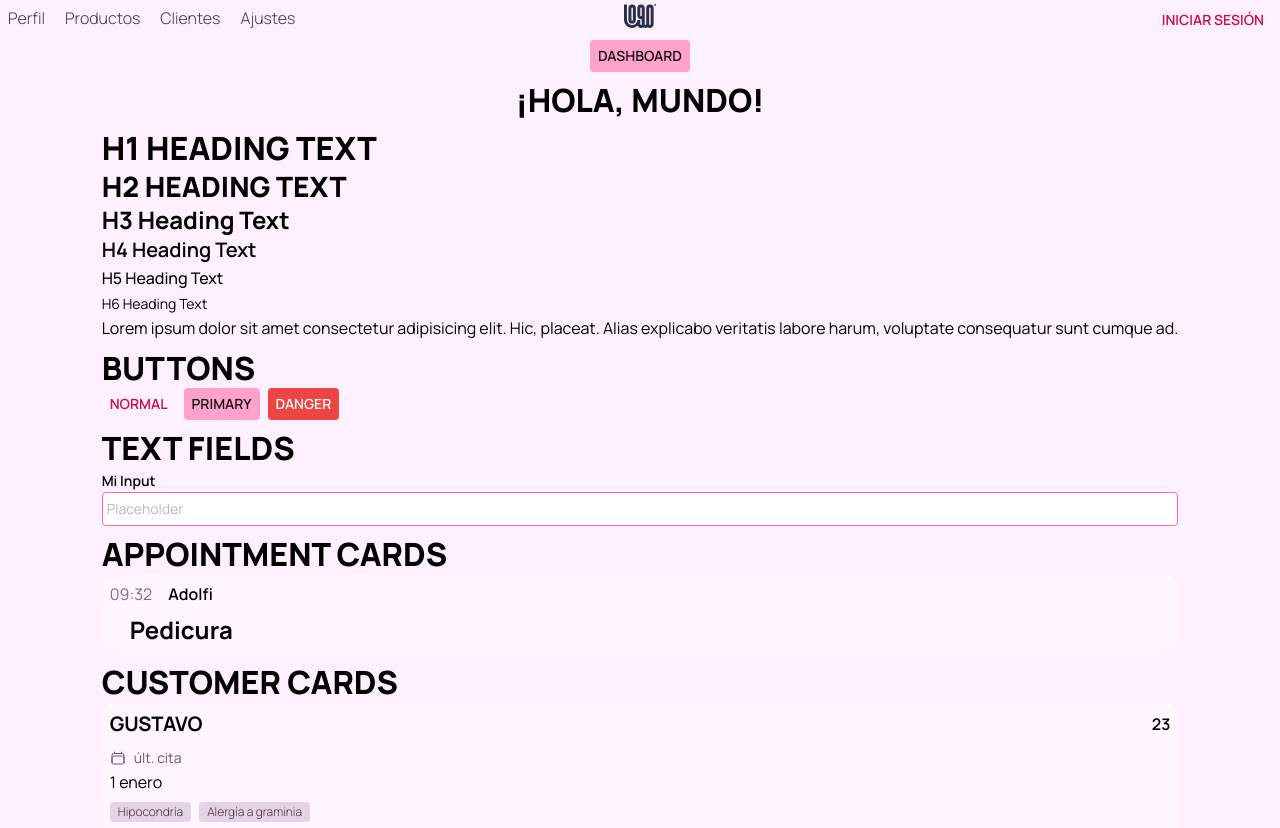
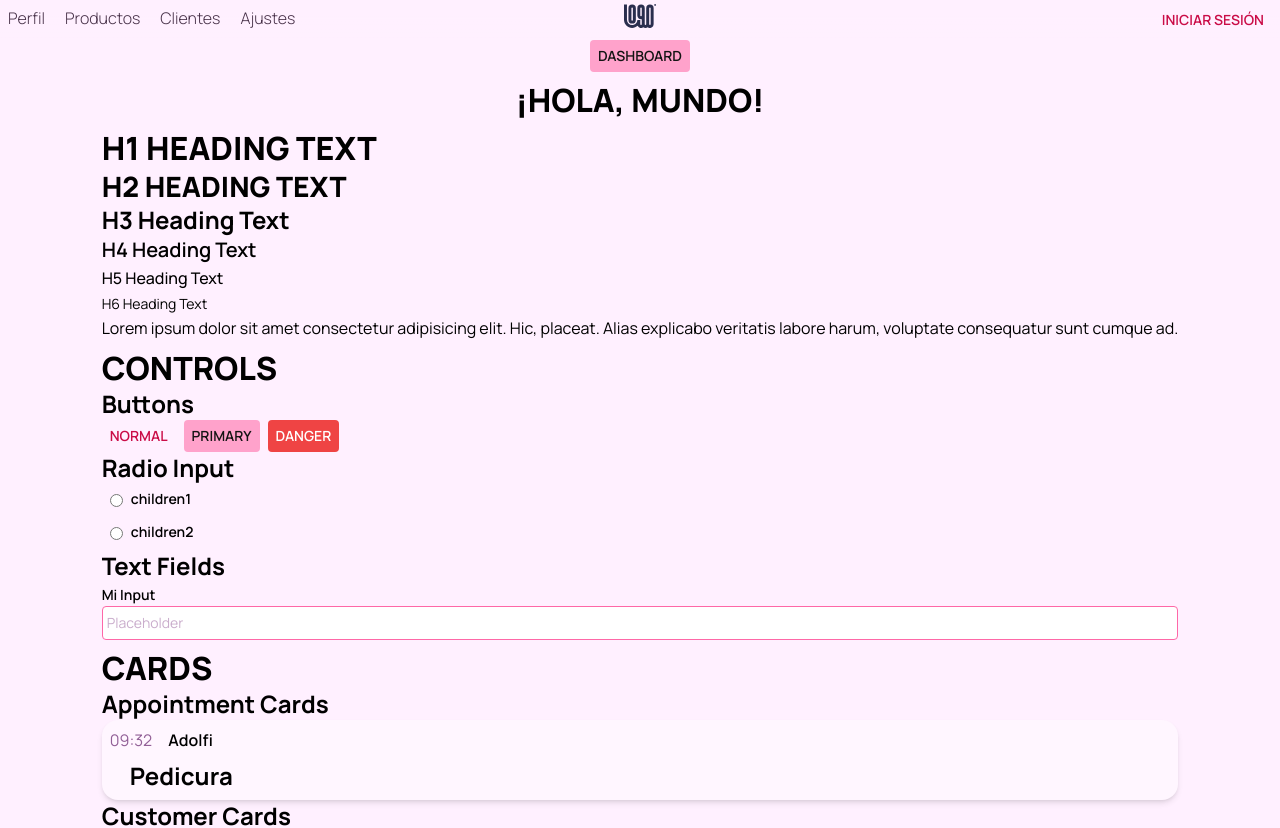
Before and after one commit to DevRomeral/beauticianapp, a Next.js app: page / in a window 1280 px wide. Shown: the top 828 px of the page. Built offline with nearby package versions, Linux system fonts and the light colour scheme; no server answers.

Commit message:
Created radio buttons elements

```diff
--- a/src/app/page.tsx
+++ b/src/app/page.tsx
@@ -7,6 +7,7 @@ import { useTranslations } from 'next-intl';
 import AppointmentCard from '@/components/appointment/AppointmentCard';
 import CustomerCard from '@/components/cards/CustomerCard';
 import Button from '@/components/inputs/Button';
+import RadioInput from '@/components/inputs/radio/RadioInput';
 import TextField from '@/components/inputs/TextField';
 
 export default function HomePage() {
@@ -39,25 +40,35 @@ export default function HomePage() {
           </p>
         </div>
         <div>
-          <h1>Buttons</h1>
+          <h1>Controls</h1>
+          <h3>Buttons</h3>
           <div className="flex flex-row gap-2">
             <Button text="Normal" />
             <Button style="primary" text="Primary" />
             <Button style="danger" text="Danger" />
           </div>
-        </div>
-        <div>
-          <h1>Text Fields</h1>
+          <h3>Radio Input</h3>
+          <RadioInput
+            isLoading={false}
+            name="tmpRadio"
+            onChange={(value: string) => {
+              console.log(value);
+            }}
+            options={[
+              { id: 'id1', value: 'value1', label: 'children1' },
+              { id: 'id2', value: 'value2', label: 'children2' },
+            ]}
+          />
+          <h3>Text Fields</h3>
           <div className="flex flex-row gap-2">
             <TextField id="tfPrueba" label="Mi Input" placeholder="Placeholder" />
           </div>
         </div>
         <div>
-          <h1>Appointment Cards</h1>
+          <h1>Cards</h1>
+          <h3>Appointment Cards</h3>
           <AppointmentCard date={new Date(Date.now())} customer="Adolfi" service="Pedicura"></AppointmentCard>
-        </div>
-        <div>
-          <h1>Customer Cards</h1>
+          <h3>Customer Cards</h3>
           <CustomerCard
             customer={new Customer('1', 'Gustavo', new Date(2001, 0, 1), new Date(2024, 0, 1, 12, 34), ['1', '2'])}
           />
--- a/src/components/cards/Card.tsx
+++ b/src/components/cards/Card.tsx
@@ -7,7 +7,7 @@ export interface CardProps {
 
 const Card: React.FC<CardProps> = ({ id, children }) => {
   return (
-    <div className="rounded-card flex flex-col gap-2 bg-background-50 p-2" id={id} data-testid={id}>
+    <div className="rounded-card flex flex-col gap-2 bg-background-50 p-2 shadow-md" id={id} data-testid={id}>
       {children}
     </div>
   );
--- a/src/components/display/LoadingPlaceholder.tsx
+++ b/src/components/display/LoadingPlaceholder.tsx
@@ -1,3 +1,7 @@
+export const LoadingPlaceholderConfig = {
+  color: 'bg-gray-400',
+};
+
 export interface ILoadingProps {
   isLoading?: boolean;
 }
@@ -17,7 +21,7 @@ const LoadingPlaceholder: React.FC<LoadingPlaceholderProps> = ({
 }) => {
   return isLoading ? (
     <div className={`${height} ${width} z-0 animate-pulse`}>
-      <div className={`${tailwindClasses} h-full w-full rounded-sm bg-gray-400`}></div>
+      <div className={`${tailwindClasses} h-full w-full rounded-sm ${LoadingPlaceholderConfig.color}`}></div>
     </div>
   ) : (
     children
--- /dev/null
+++ b/src/components/inputs/radio/RadioInput.tsx
@@ -0,0 +1,39 @@
+'use client';
+
+import { ILoadingProps } from '../../display/LoadingPlaceholder';
+import RadioInputOption, { IRadioOption } from './RadioInputOption';
+
+export interface RadioInputProps extends ILoadingProps {
+  name: string;
+  // defaultValue?: string;
+  allDisabled?: boolean;
+  options: IRadioOption[];
+  onChange: (latestValue: string) => void;
+}
+
+const RadioInput: React.FC<RadioInputProps> = ({ name, options, onChange, allDisabled = false, isLoading = false }) => {
+  // const [currentValue, setCurrentValue] = useState<string>()
+
+  const onChangeRadio = (event: React.ChangeEvent<HTMLInputElement>) => {
+    onChange(event.target.value);
+  };
+
+  return (
+    <div className="flex w-full flex-col">
+      {options.map((option) => (
+        <RadioInputOption
+          key={option.id}
+          id={option.id}
+          value={option.value}
+          label={option.label}
+          name={name}
+          disabled={allDisabled || option.disabled}
+          onChange={onChangeRadio}
+          isLoading={isLoading}
+        />
+      ))}
+    </div>
+  );
+};
+
+export default RadioInput;
--- /dev/null
+++ b/src/components/inputs/radio/RadioInputOption.tsx
@@ -0,0 +1,41 @@
+'use client';
+
+import React from 'react';
+
+import LoadingPlaceholder, { ILoadingProps, LoadingPlaceholderConfig } from '../../display/LoadingPlaceholder';
+
+export interface IRadioOption {
+  id: string;
+  value: string;
+  label: string;
+  disabled?: boolean;
+}
+
+export interface RadioInputOptionProps extends ILoadingProps, IRadioOption {
+  name: string;
+  // onClick?: () => void | Promise<void>;
+  onChange: (e: React.ChangeEvent<HTMLInputElement>) => void;
+}
+
+const RadioInputOption: React.FC<RadioInputOptionProps> = ({
+  id,
+  name,
+  value,
+  disabled = false,
+  isLoading = false,
+  label,
+  onChange,
+  // onClick = () => {},
+}) => {
+  return (
+    <div className="flex items-center gap-2 px-2 py-1">
+      {isLoading && <div className={`h-5 w-5 animate-pulse rounded-full ${LoadingPlaceholderConfig.color}`}></div>}
+      <LoadingPlaceholder isLoading={isLoading} width="w-40" height="h-3">
+        <input type="radio" name={name} id={id} value={value} disabled={disabled} onChange={onChange} />
+        <label htmlFor={id}>{label}</label>
+      </LoadingPlaceholder>
+    </div>
+  );
+};
+
+export default RadioInputOption;
```
